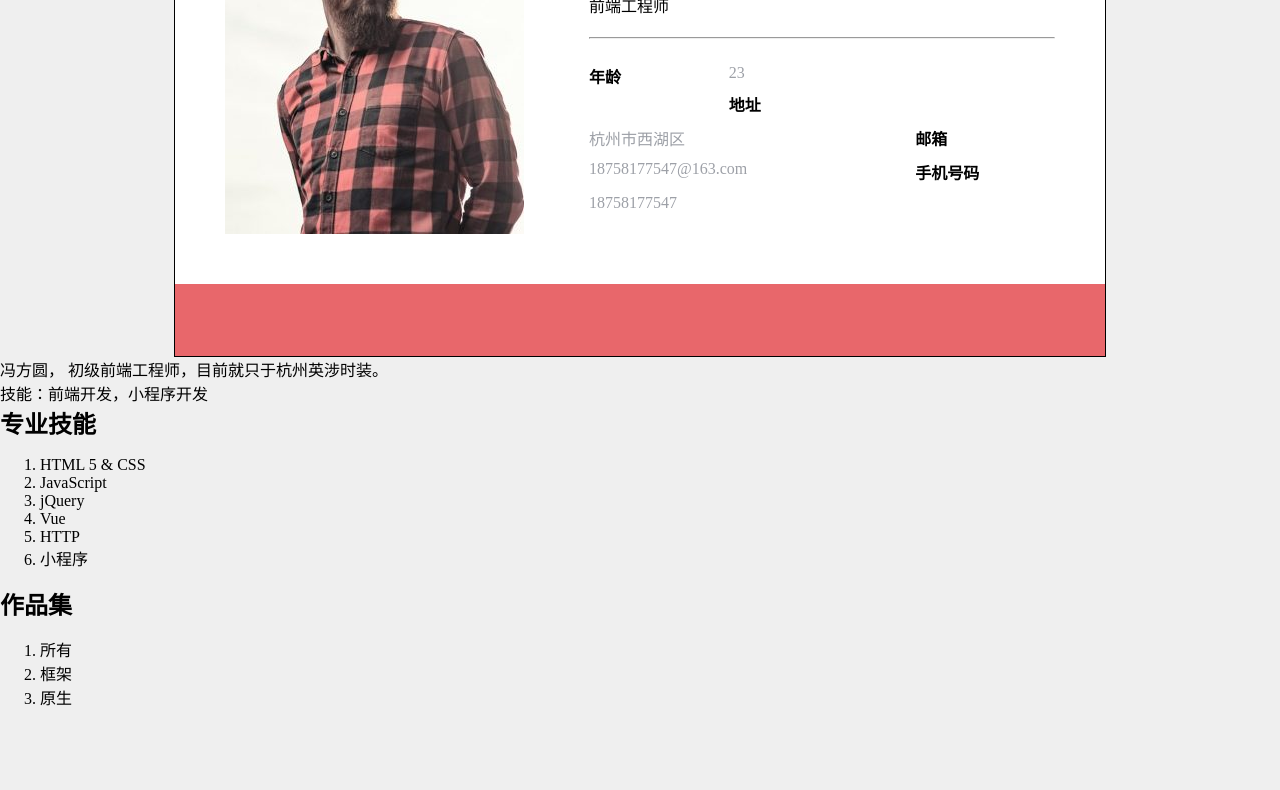
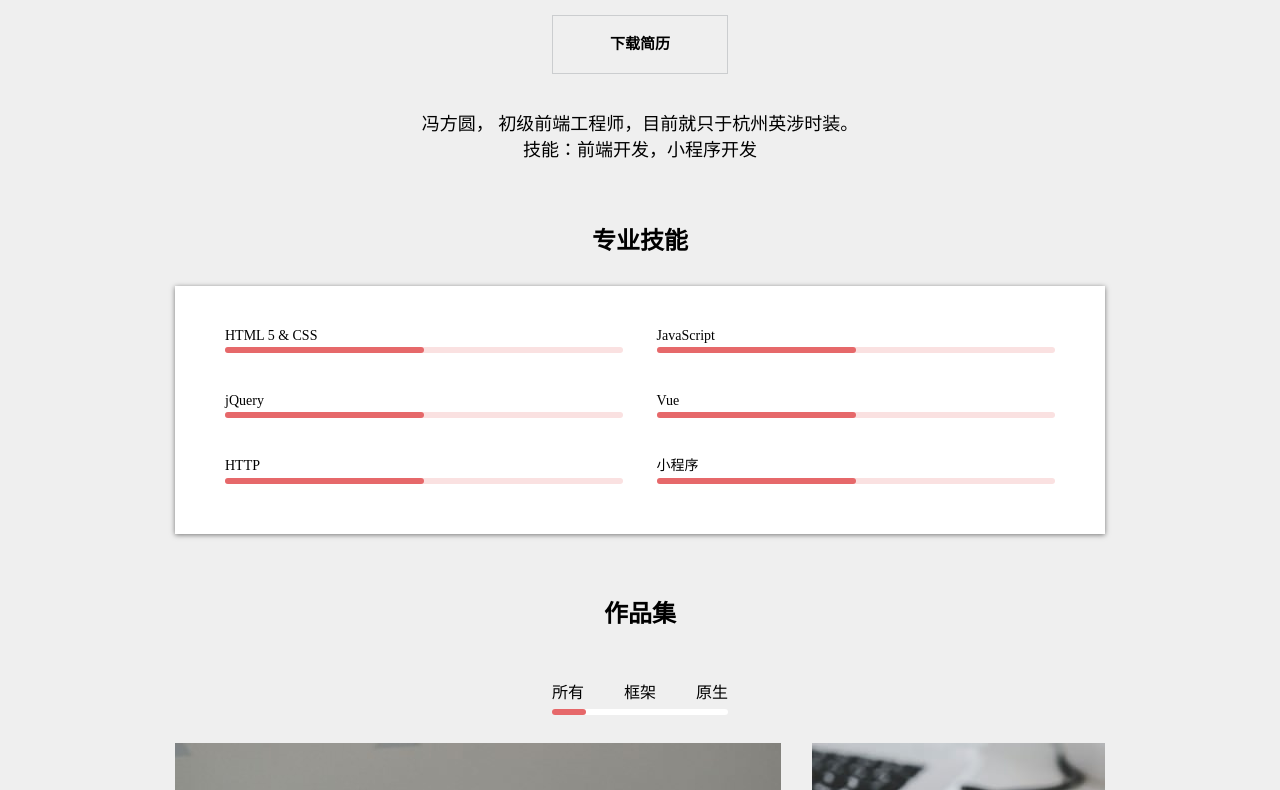
Before and after one commit to FYZJFFY/resume, a plain HTML site: page index.html in a window 1280 px wide. Shown: the part 679-1469 px from the top of the page. Before the commit the page ends 1404 px from the top, so only its background shows below. Drawn offline with Linux system fonts and the light colour scheme.

Commit message:
完善简历

```diff
--- a/css/index.css
+++ b/css/index.css
@@ -11,10 +11,16 @@ p,h1,h2,h3,h4,h5,h6,dl,dt,dd{
     padding: 0;
     margin: 0;
 }
+ol{
+    list-style: none;
+    margin: 0;
+    padding: 0;
+}
 .topNavBar{
     padding: 22px 0;
     position: fixed;
     width: 100%;
+    z-index: 99;
 }
 .topNavBar-inner{
     padding: 0 16px;
@@ -76,11 +82,12 @@ p,h1,h2,h3,h4,h5,h6,dl,dt,dd{
 }
 .user-card{
     max-width: 930px;
-    border: 1px solid #000;
     background: #fff;
-    margin: 0 auto
+    margin: 0 auto;
+    margin-top:-370px;
+    box-shadow: 1px 1px 6px -1px rgba(0,0,0,0.67);
+    border-radius: 3px;
 }
-
 .user-card .text .hello{
     color: #fff;
     font-weight: bold;
@@ -90,6 +97,7 @@ p,h1,h2,h3,h4,h5,h6,dl,dt,dd{
     position: relative;
     top: 100%;
     display: inline-block;
+    line-height: 20px;
 }
 .user-card .text .hello .triangle{
     width:0px;
@@ -155,3 +163,146 @@ p,h1,h2,h3,h4,h5,h6,dl,dt,dd{
     height: 30px;
     fill: white;
 }
+main .btn-wrapper{
+    text-align: center;
+    max-width: 930px;
+    margin: 0 auto;
+    color: #000;
+}
+main .btn-wrapper a{
+    color: #000;
+    border:1px solid #cbcdcf;
+    padding: 20px 57px ;
+    display: inline-block;
+    line-height: 1.1;
+    font-size: 15px;
+    font-weight: bold;
+    margin-top: 30px;
+    margin-bottom: 35px;
+    transition: box-shadow 0.2s;
+}
+main .btn-wrapper a:hover{
+    box-shadow: 0 5px 11px 0 rgba(0, 0, 0, 0.18), 0 4px 15px 0 rgba(0, 0, 0, 0.15);
+
+}
+main .intro{
+    text-align: center;
+    max-width: 930px;
+    margin: 0 auto;
+    font-family: "楷体";
+    font-size: 18px;
+}
+.skills{
+    max-width: 930px;
+    margin: 0 auto;
+    margin-top: 60px;
+}
+.skills ol{
+    background: #fff;
+    padding: 42px 50px 10px;
+    box-shadow: 0px 1px 5px 0px rgba(0, 0, 0, 0.5);
+    margin-top: 30px;
+}
+.skills h2{
+    text-align: center;
+}
+.skills li{
+    float: left;
+    list-style: none;
+    width: 48%;
+}
+.skills li:nth-child(even){
+    float: right;
+}
+.skills .skill-bar{
+    width: 100%;
+    height: 6px;
+    background: #FAE1E1;
+    border-radius: 5px;
+    margin: 4px 0 40px;
+}
+.skills .skill-bar>div{
+    width: 50%;
+    height: 6px;
+    background: #E6686A;
+    border-radius: 5px;
+}
+.skills h5{
+    font-size: 14px;
+    font-weight: normal;
+    line-height: 1.1;
+}
+.produ-List{
+    width: 930px;
+    margin: 0 auto;
+    text-align: center;
+}
+.produ-List h2{
+    text-align: center;
+    margin-top: 60px;
+}
+.produ-List ol{
+    padding-top: 50px;
+    display: inline-block;
+}
+.produ-List ol li{
+    float: left;
+    margin-left: 40px;
+    cursor: pointer;
+}
+.produ-List ol li:first-child{
+    margin-left: 0;
+}
+.produ-List nav{
+    display: inline-block;
+    vertical-align: top;
+}
+.produ-List .lines{
+    height: 6px;
+    background: #fff;
+    margin-top: 6px;
+    border-radius: 5px;
+    margin-bottom: 28px;
+    position: relative;
+}
+.produ-List .bar-inner{
+    position: absolute;
+    height: 100%;
+    background: #E6686A;
+    border-radius: 5px;
+}
+.produ-List .lines-1 .bar-inner{
+    width: 34px;
+    left: 0px;
+}
+.produ-List .lines-2 .bar-inner{
+    width: 50px;
+    left: 64px;
+}
+.produ-List .lines-3 .bar-inner{
+    width: 50px;
+    left: 135px;
+}
+.produ-List .jobs{
+    max-width: 930px;
+    margin: 0 auto;
+    height: 597px;
+    position: relative;
+    margin-bottom: 100px;
+}
+.produ-List .big{
+    position: absolute;
+    left: 0;
+    top: 0;
+}
+
+.produ-List .small1{
+    position: absolute;
+    right: 0;
+    top: 0;
+}
+.produ-List .small2{
+    position: absolute;
+    right: 0;
+    bottom: 0;
+}
--- /dev/null
+++ b/css/index2.css
@@ -0,0 +1,8 @@
+*{
+    padding:0;
+    margin:0;
+}
+body{
+    background: #ececec;
+    padding: 1rem 1rem 0 0;
+}
--- a/index.html
+++ b/index.html
@@ -64,12 +64,12 @@
                     </div>
                 </div>
                 <footer class="media">
-                    <a href="#">
+                    <a >
                         <svg class="icon" aria-hidden="true">
                             <use xlink:href="#icon-csdn"></use>
                         </svg>
                     </a>
-                    <a href="#">
+                    <a href="https://github.com/FYZJFFY" target="_blank">
                         <svg class="icon" aria-hidden="true">
                             <use xlink:href="#icon-github"></use>
                         </svg>
@@ -80,35 +80,95 @@
                         </svg>
                     </a>
             </div>
-            <a href="#" class="button"></a>
-            <p>
+            <div class="btn-wrapper">
+                <a href="#" class="button">下载简历</a>
+            </div>
+            <p class="intro">
                 冯方圆， 初级前端工程师，目前就只于杭州英涉时装。<br>
                 技能：前端开发，小程序开发
             </p>
         </main>
-        <section>
+        <section class="skills">
             <h2>专业技能</h2>
-            <ol>
-                <li>HTML 5 &amp; CSS </li>
-                <li>JavaScript</li>
-                <li>jQuery</li>
-                <li>Vue</li>
-                <li>HTTP</li>
-                <li>小程序</li>
+            <ol class="clearfix">
+                <li>
+                    <h5>HTML 5 &amp; CSS</h5>
+                    <div class="skill-bar">
+                        <div></div>
+                    </div>
+                </li>
+                <li>
+                    <h5>JavaScript</h5>
+                    <div class="skill-bar">
+                        <div></div>
+                    </div>
+                </li>
+                <li>
+                    <h5>jQuery</h5>
+                    <div class="skill-bar">
+                        <div></div>
+                    </div>
+                </li>
+                <li>
+                    <h5>Vue</h5>
+                    <div class="skill-bar">
+                        <div></div>
+                    </div>
+                </li>
+                <li>
+                    <h5>HTTP</h5>
+                    <div class="skill-bar">
+                        <div></div>
+                    </div>
+                </li>
+                <li>
+                    <h5>小程序</h5>
+                    <div class="skill-bar">
+                        <div></div>
+                    </div>
+                </li>
             </ol>
         </section>
-        <section>
+        <section class="produ-List">
             <h2>作品集</h2>
-            <ol>
-                <li>所有</li>
-                <li>框架</li>
-                <li>原生</li>
-            </ol>
-            <div class="jobs">
-                <div class="big"></div>
-                <div class="small"></div>
-                <div class="small"></div>
+            <nav>
+                <ol class="clearfix">
+                    <li id="portfolio1">所有</li>
+                    <li id="portfolio2">框架</li>
+                    <li id="portfolio3">原生</li>
+                </ol>
+                <div id="portfolioBar" class="lines lines-1">
+                    <div class="bar-inner"></div>
+                </div>
+            </nav>
+            <div  class="jobs">
+                <div class="big">
+                    <img src="image/1.jpg" alt="图片1">
+                </div>
+                <div class="small1">
+                    <img src="image/2.jpg" alt="图片2">
+                </div>
+                <div class="small2">
+                    <img src="image/3.jpg" alt="图片3">
+                </div>
             </div>
+            <script>
+                    portfolio1.onclick=function(){
+                        portfolioBar.className ="lines lines-1";
+                        console.log("di");
+                    }
+                    portfolio2.onclick=function(){
+                        console.log("di");
+
+                        portfolioBar.className ="lines lines-2";
+                    }
+                    portfolio3.onclick=function(){
+                        console.log("di");
+
+                        portfolioBar.className ="lines lines-3";
+                    }
+                </script>
         </section>
+
     </body>
 </html>
```
Also changed, not shown: index2.html (added, +193 -0 lines), image/1.jpg (added), image/2.jpg (added), image/3.jpg (added).
